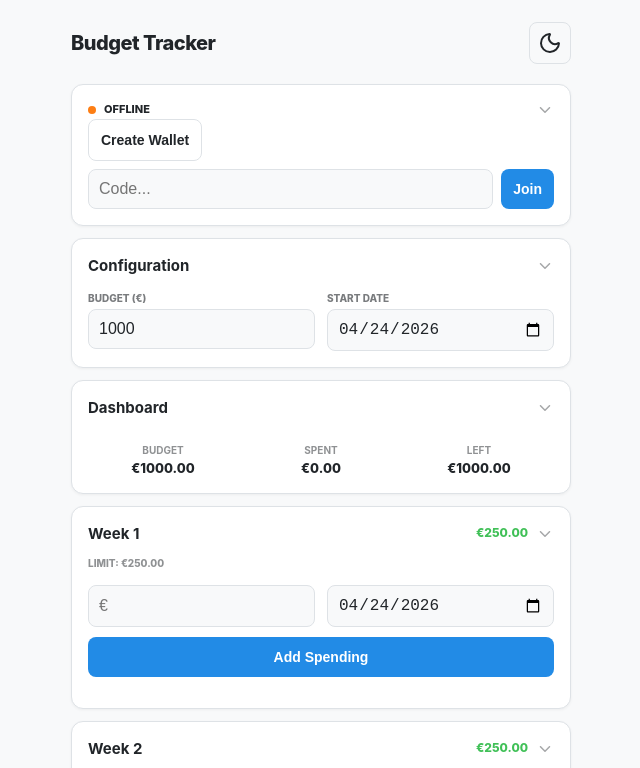
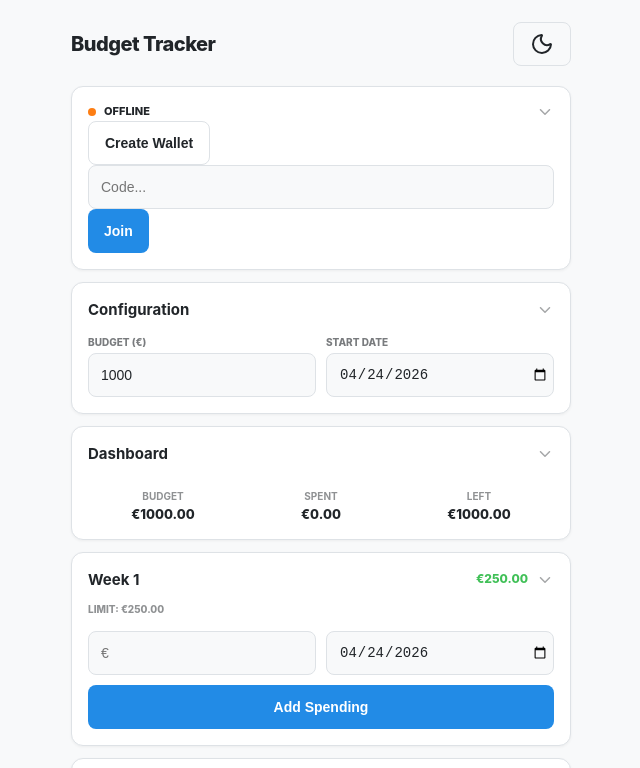
Before and after one commit to KawaiiCoding/weekly-budget-tracker, a plain HTML site: page docs/index.html in a window 1280 px wide. Shown: the top 768 px of the page, without its empty margins (319-959 px from the left). Drawn offline with nearby package versions, Linux system fonts and the light colour scheme.

Commit message:
changes style.css

```diff
--- a/docs/css/style.css
+++ b/docs/css/style.css
@@ -16,6 +16,8 @@
     --card-bg: #25262b;
     --border: #373a40;
 }
+
+* { box-sizing: border-box; } /* CRITICAL: Prevents inputs from exceeding card limits */
 
 body {
     background-color: var(--bg-color);
@@ -36,76 +38,75 @@ h1 { font-size: 20px; font-weight: 800; letter-spacing: -0.5px; margin: 0; }
     padding: 16px;
     margin-bottom: 12px;
     box-shadow: 0 1px 3px rgba(0,0,0,0.05);
-    overflow: hidden; /* Prevent input bleed */
 }
-
-.mantine-card.collapsed { padding: 12px 16px; }
 
 .card-header { display: flex; justify-content: space-between; align-items: center; cursor: pointer; }
 .card-header h2, .card-header h3 { font-size: 15px; font-weight: 700; margin: 0; }
 
-/* FIX: Responsive Grid for Mobile Inputs */
+/* FIX: Improved Grid for mobile alignment */
 .config-grid {
     display: grid;
-    grid-template-columns: repeat(auto-fit, minmax(140px, 1fr));
-    gap: 12px;
+    grid-template-columns: 1fr 1fr; /* Force 50/50 split */
+    gap: 10px;
     margin-top: 15px;
+    width: 100%;
 }
-
-/* FIX: Join Wallet group */
-.join-group {
-    display: flex;
-    gap: 8px;
-    margin-top: 8px;
-}
-.join-group input { flex: 1; min-width: 0; }
-
-.status-indicator { display: flex; align-items: center; gap: 8px; font-size: 11px; font-weight: 800; }
-#header-code-display {
-    background: var(--bg-color); padding: 4px 8px; border-radius: 6px;
-    font-family: monospace; display: flex; align-items: center; gap: 4px;
-    border: 1px solid var(--border);
-}
-
-.lucide-sm { width: 14px; height: 14px; stroke-width: 2.5px; }
-.collapse-icon { width: 18px; height: 18px; transition: 0.3s; opacity: 0.4; }
-.collapsed .collapse-icon { transform: rotate(-90deg); }
-
-.dot { height: 8px; width: 8px; border-radius: 50%; }
-.dot.disconnected { background: #fd7e14; } /* Orange for Offline */
-.dot.connected { background: var(--success); }
-.dot.syncing { background: var(--primary); animation: pulse 1s infinite; }
-
-@keyframes pulse { 50% { opacity: 0.3; } }
-
-.collapsible-content { margin-top: 0; }
-.collapsed .collapsible-content { display: none; }
 
 .input-group { display: flex; flex-direction: column; min-width: 0; }
 label { font-size: 10px; font-weight: 800; text-transform: uppercase; margin-bottom: 4px; opacity: 0.6; }
-input {
-    padding: 10px; border: 1px solid var(--border); border-radius: 8px;
-    background: var(--bg-color); color: var(--text-primary); font-size: 16px;
-    width: 100%; box-sizing: border-box;
+
+/* FIX: Standardize all input types to look identical */
+input[type="text"],
+input[type="number"],
+input[type="date"],
+#sync-code-input {
+    height: 44px; /* Fixed height for alignment */
+    padding: 0 12px;
+    border: 1px solid var(--border);
+    border-radius: 8px;
+    background: var(--bg-color);
+    color: var(--text-primary);
+    font-size: 14px; /* 16px prevents iOS zoom, 14px looks cleaner */
+    width: 100%;
+    -webkit-appearance: none; /* Remove iOS default styles */
+    display: block;
 }
 
-.btn { padding: 12px; border-radius: 8px; border: none; font-weight: 700; cursor: pointer; font-size: 14px; transition: opacity 0.2s; white-space: nowrap; }
-.icon-btn { padding: 8px; display: flex; align-items: center; justify-content: center; }
+/* Specific fix for the date input's internal spacing */
+input[type="date"] {
+    line-height: 44px; /* Centers text vertically */
+    padding-right: 4px;
+}
+
+.btn {
+    height: 44px;
+    padding: 0 16px;
+    border-radius: 8px;
+    border: none;
+    font-weight: 700;
+    cursor: pointer;
+    font-size: 14px;
+    display: flex;
+    align-items: center;
+    justify-content: center;
+}
+
 .btn-primary { background: var(--primary); color: white; }
 .btn-outline { background: transparent; border: 1px solid var(--border); color: var(--text-primary); }
 .btn-danger { background: #fff5f5; color: var(--warning); border: 1px solid #ffc9c9; }
-[data-theme="dark"] .btn-danger { background: #2c1a1a; }
 
+/* Dashboard and status styles (Keep original) */
+.status-indicator { display: flex; align-items: center; gap: 8px; font-size: 11px; font-weight: 800; }
+#header-code-display { background: var(--bg-color); padding: 4px 8px; border-radius: 6px; display: flex; align-items: center; gap: 4px; border: 1px solid var(--border); }
+.dot { height: 8px; width: 8px; border-radius: 50%; }
+.dot.disconnected { background: #fd7e14; }
+.dot.connected { background: var(--success); }
+.lucide-sm { width: 14px; height: 14px; stroke-width: 2.5px; }
+.collapse-icon { width: 18px; height: 18px; transition: 0.3s; opacity: 0.4; }
+.collapsed .collapsible-content { display: none; }
 .dashboard-grid { display: grid; grid-template-columns: 1fr 1fr 1fr; gap: 8px; text-align: center; margin-top: 15px; }
 .stat-box h3 { font-size: 10px; text-transform: uppercase; opacity: 0.5; margin-bottom: 2px; }
 .stat-box p { font-weight: 800; font-size: 13px; margin: 0; }
-
-.spending-list { margin-top: 15px; }
-.spending-item {
-    display: flex; justify-content: space-between; align-items: center;
-    padding: 10px 0; border-bottom: 1px solid var(--border); font-size: 14px;
-}
-
+.spending-item { display: flex; justify-content: space-between; align-items: center; padding: 10px 0; border-bottom: 1px solid var(--border); font-size: 14px; }
 .modal { position: fixed; inset: 0; background: rgba(0,0,0,0.8); display: flex; align-items: center; justify-content: center; z-index: 1000; padding: 20px; backdrop-filter: blur(4px); }
 .hidden { display: none !important; }
-.mt-1 { margin-top: 10px; }
```
